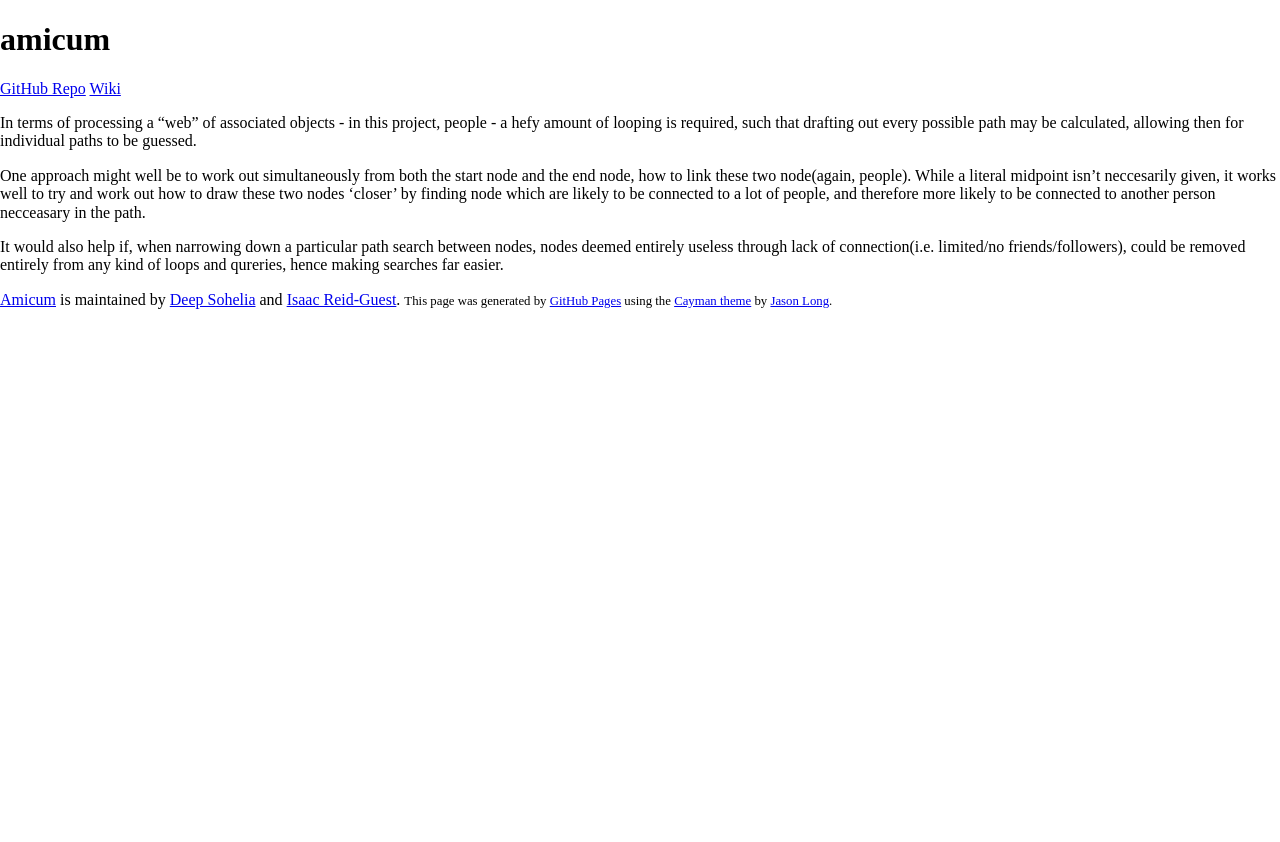
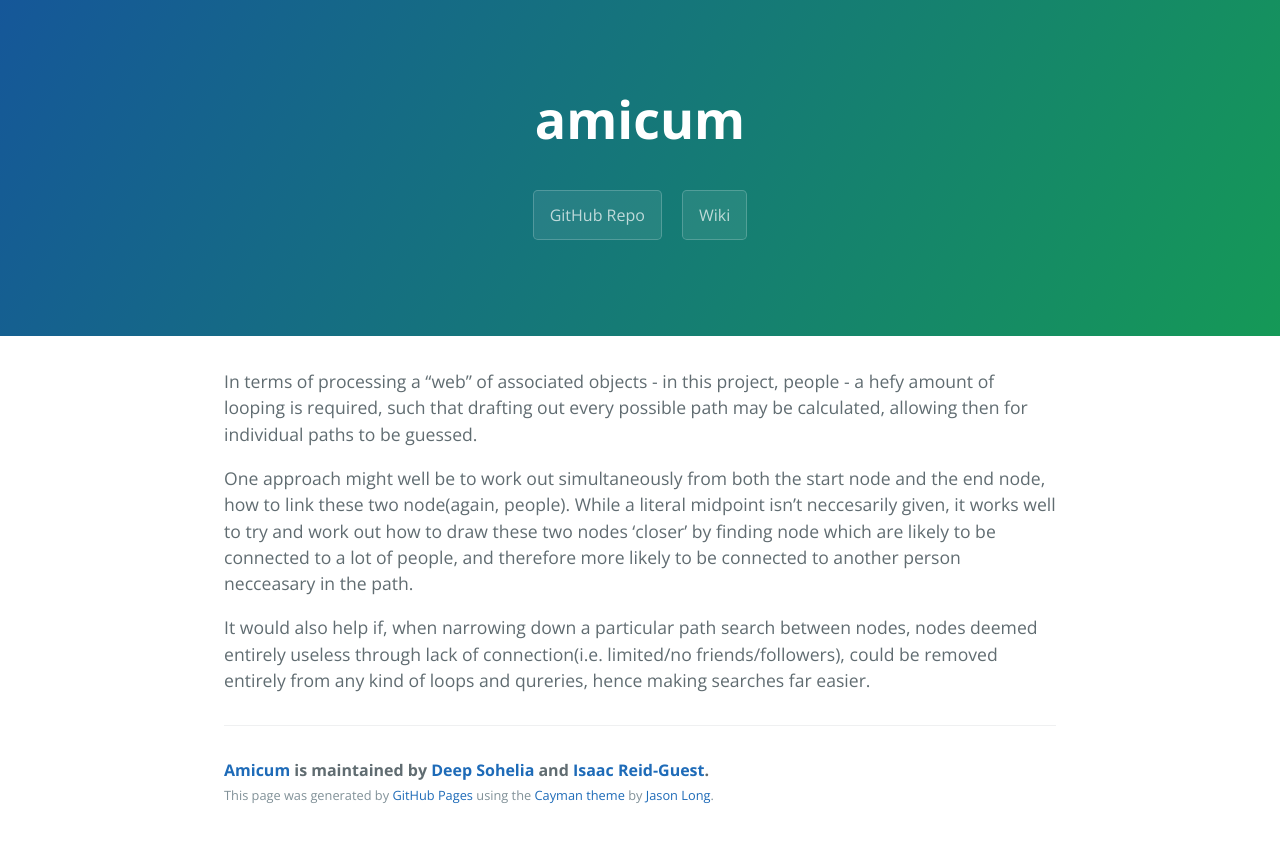
Before and after one commit to iunctus/amicum, a Jekyll site: the page built from notes/first-thoughts.md, in a window 1280 px wide. Shown: the top 842 px of the page. Built offline with Jekyll 4.4.1, drawn with Linux system fonts in a browser that asks for light colours; nearby versions of some CDN libraries; library files that are not in the unit come from our copies.

Commit message:
Update default.html

```diff
--- a/_layouts/default.html
+++ b/_layouts/default.html
@@ -4,10 +4,10 @@
     <meta charset="UTF-8">
     <title>{{site.title}}</title>
     <meta name="viewport" content="width=device-width, initial-scale=1">
-    <link rel="stylesheet" type="text/css" href="stylesheets/normalize.css" media="screen">
+    <link rel="stylesheet" type="text/css" href="{{site.url}}/stylesheets/normalize.css" media="screen">
     <link href='https://fonts.googleapis.com/css?family=Open+Sans:400,700' rel='stylesheet' type='text/css'>
-    <link rel="stylesheet" type="text/css" href="stylesheets/stylesheet.css" media="screen">
-    <link rel="stylesheet" type="text/css" href="stylesheets/github-light.css" media="screen">
+    <link rel="stylesheet" type="text/css" href="{{site.url}}/stylesheets/stylesheet.css" media="screen">
+    <link rel="stylesheet" type="text/css" href="{{site.url}}/stylesheets/github-light.css" media="screen">
   </head>
   <body>
     <section class="page-header">
```
